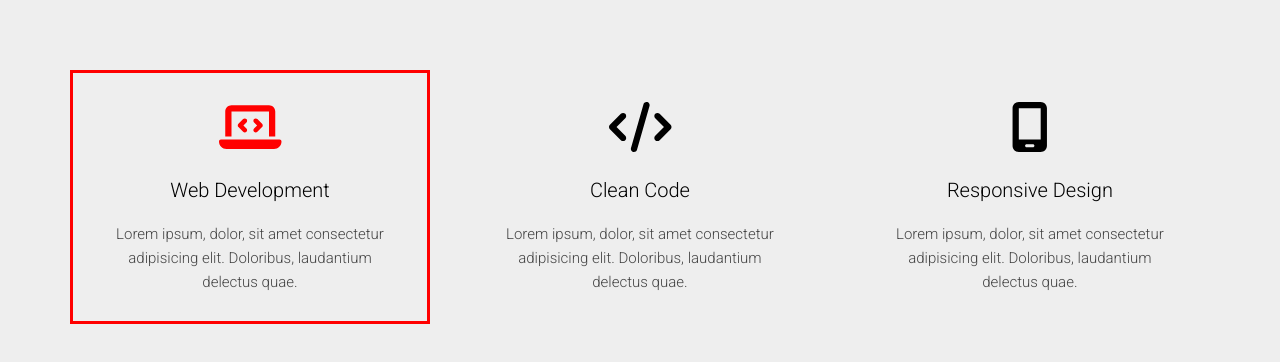
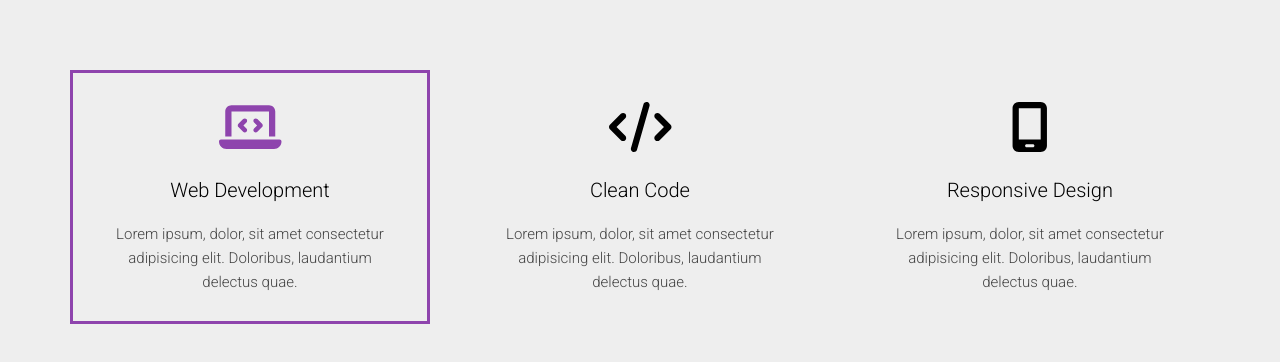
Before and after one commit to IvanVolyk/border-hover-animation, a plain HTML site: page index.html in a window 1280 px wide. In both pictures the pointer is over the element 249 px from the left and 349 px from the top of the page. Shown: the part 152-514 px from the top of the page. Drawn offline with Linux system fonts and the light colour scheme.

Commit message:
Change border color hover

```diff
--- a/style/style.css
+++ b/style/style.css
@@ -84,7 +84,7 @@ body {
 
 .services .content .box:hover .inner::after,
 .services .content .box:hover .inner::before {
-  border-color: red;
+  border-color: #8e44ad;
   width: 100%;
   height: 100%;
 }
@@ -96,7 +96,7 @@ body {
 }
 
 .services .content .box:hover .inner .icon {
-  color: red;
+  color: #8e44ad;
 }
 
 .services .content .box .inner h3 {
```
